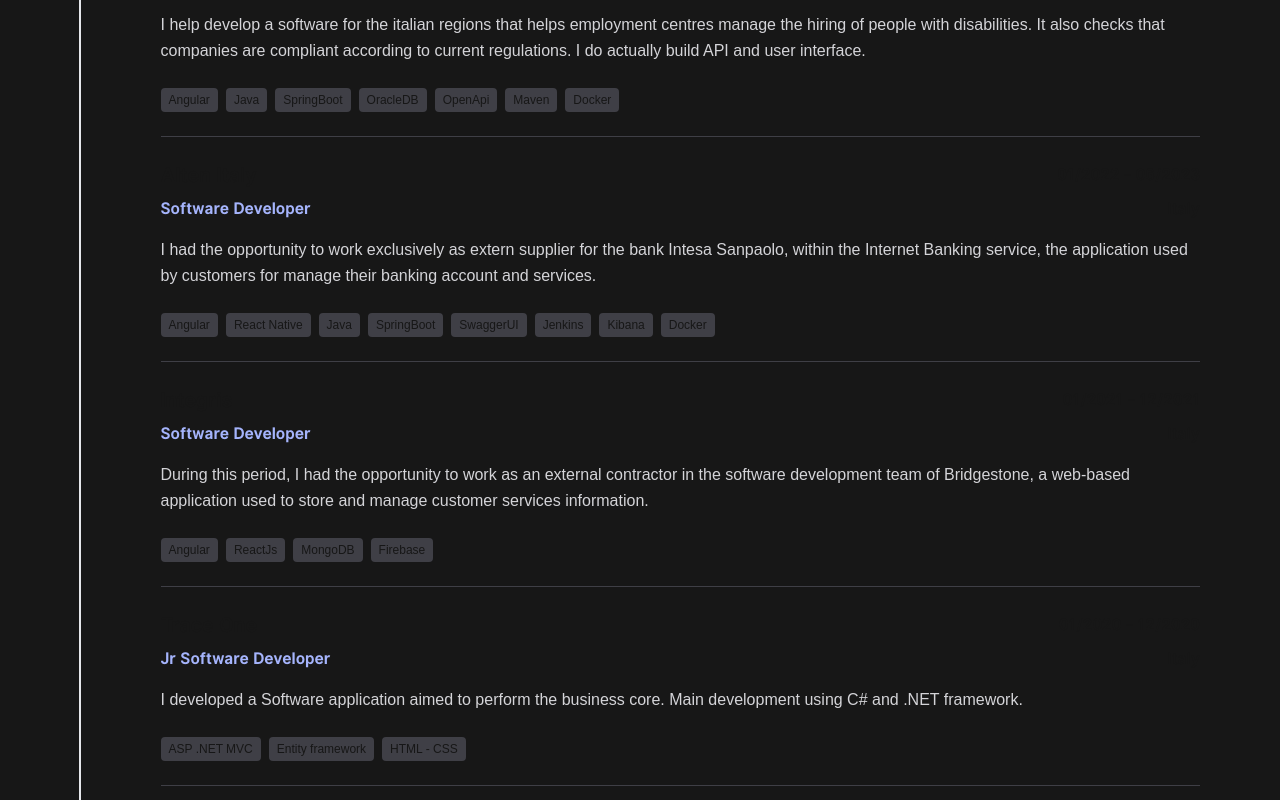
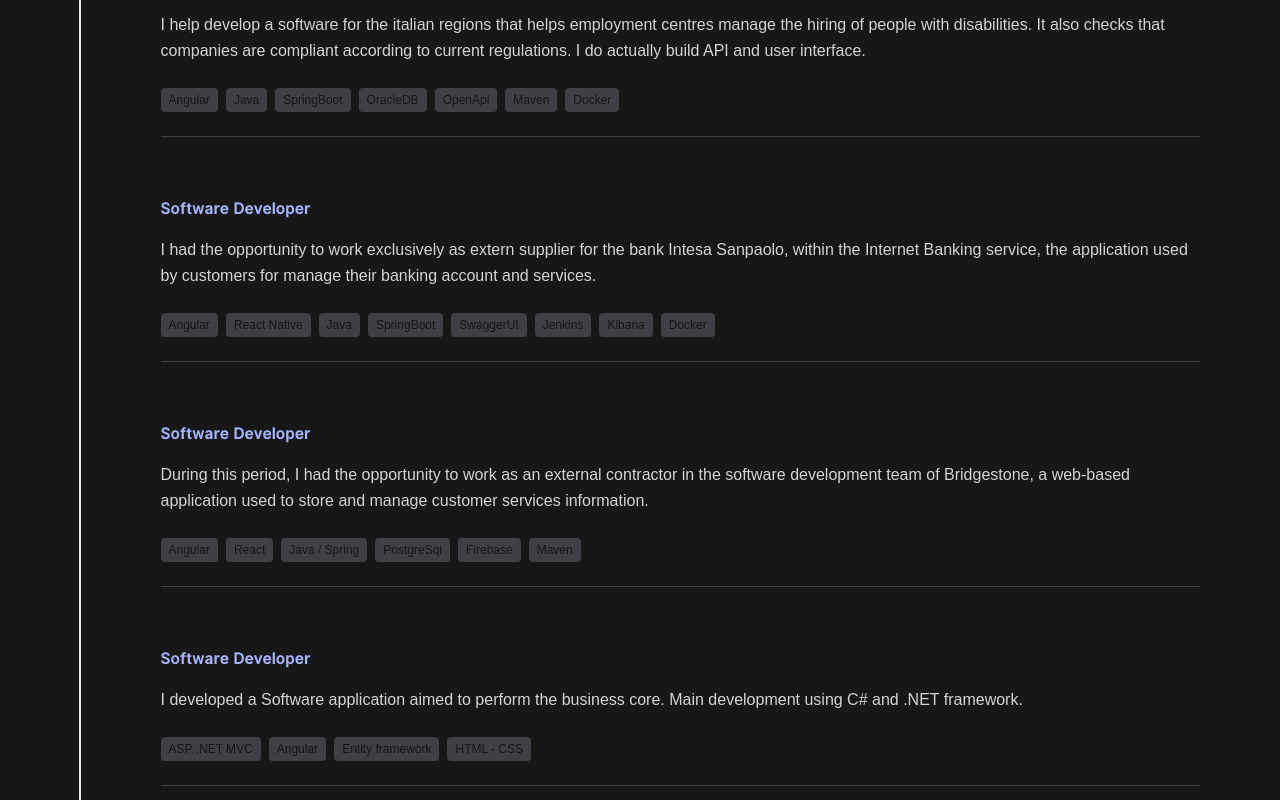
Before and after one commit to Giacomop19/temporary-porfolio, a Next.js app: page /experience in a window 1280 px wide. Shown: the part 510-1310 px from the top of the page. Built offline with nearby package versions, Linux system fonts and the light colour scheme.

Commit message:
update cv pdf

```diff
--- a/src/app/about/page.tsx
+++ b/src/app/about/page.tsx
@@ -25,7 +25,7 @@ export default function About() {
                     </div>
                     <div className="relative overflow-hidden w-fit">
                         <p className="text-lg text-zinc-100">
-                            I am actually working for Relewant in Switzerland, and i am feeling good.<br></br>
+                            I am actually working for Avaloq in Switzerland, and i am feeling good.<br></br>
                         </p>
                     </div>
                     <div className="relative overflow-hidden w-fit">
--- a/src/app/experience/page.tsx
+++ b/src/app/experience/page.tsx
@@ -57,7 +57,7 @@ export default function Experience(){
                         <div style={{opacity: 1, transform: "none"}}><span className="font-bold text-xl">Relewant</span></div>
                     </div>
                     <div className="relative w-fit">
-                        <div style={{opacity: 1, transform: "none"}}><span className="font-bold ">07/2023 - 12/2024</span></div>
+                        <div style={{opacity: 1, transform: "none"}}><span className="font-bold ">06/2023 - 12/2024</span></div>
                     </div>
                 </div>
                 <div className="flex items-center justify-between mb-4">
@@ -161,9 +161,11 @@ export default function Experience(){
                     <div style={{opacity: 1, transform: "none"}}>
                         <div className="flex flex-wrap gap-2">
                             <span className="text-xs px-2 py-1 rounded bg-zinc-700">Angular</span>
-                            <span className="text-xs px-2 py-1 rounded bg-zinc-700">ReactJs</span>
-                            <span className="text-xs px-2 py-1 rounded bg-zinc-700">MongoDB</span>
+                            <span className="text-xs px-2 py-1 rounded bg-zinc-700">React</span>
+                            <span className="text-xs px-2 py-1 rounded bg-zinc-700">Java / Spring</span>
+                            <span className="text-xs px-2 py-1 rounded bg-zinc-700">PostgreSql</span>
                             <span className="text-xs px-2 py-1 rounded bg-zinc-700">Firebase</span>
+                            <span className="text-xs px-2 py-1 rounded bg-zinc-700">Maven</span>
                         </div>
                     </div>
                     <div className="absolute bottom-1 left-0 right-0 top-1 z-20 bg-indigo-500" style={{left: "100%"}}></div>
@@ -181,7 +183,7 @@ export default function Experience(){
                 </div>
                 <div className="flex items-center justify-between mb-4">
                     <div className="relative w-fit">
-                        <div style={{opacity: 1, transform: "none"}}><span className="text-indigo-300 font-bold">Jr Software Developer</span></div>
+                        <div style={{opacity: 1, transform: "none"}}><span className="text-indigo-300 font-bold">Software Developer</span></div>
                         </div>
                     <div className="relative w-fit">
                         <div style={{opacity: 1, transform: "none"}}><span className="font-bold">Italy</span></div>
@@ -198,6 +200,7 @@ export default function Experience(){
                     <div style={{opacity: 1, transform: "none"}}>
                         <div className="flex flex-wrap gap-2">
                             <span className="text-xs px-2 py-1 rounded bg-zinc-700">ASP .NET MVC</span>
+                            <span className="text-xs px-2 py-1 rounded bg-zinc-700">Angular</span>
                             <span className="text-xs px-2 py-1 rounded bg-zinc-700">Entity framework</span>
                             <span className="text-xs px-2 py-1 rounded bg-zinc-700">HTML - CSS</span>
                         </div>
--- a/src/components/downloadPdf.tsx
+++ b/src/components/downloadPdf.tsx
@@ -4,8 +4,8 @@ import React, {useState} from "react"
 
 const PdfDownload = () => {
 
-    const [pdfUrl] = useState('./Cv-Giacomo.pdf');
-    const [pdfName] = useState('Cv-Giacomo.pdf');
+    const [pdfUrl] = useState('./CV-Giacomo.pdf');
+    const [pdfName] = useState('CV-Giacomo.pdf');
 
     const handleDownloadPdf = () => {
         const link = document.createElement('a');
```
Also changed, not shown: 1 other file (tests, documents, lock files or other folders).
